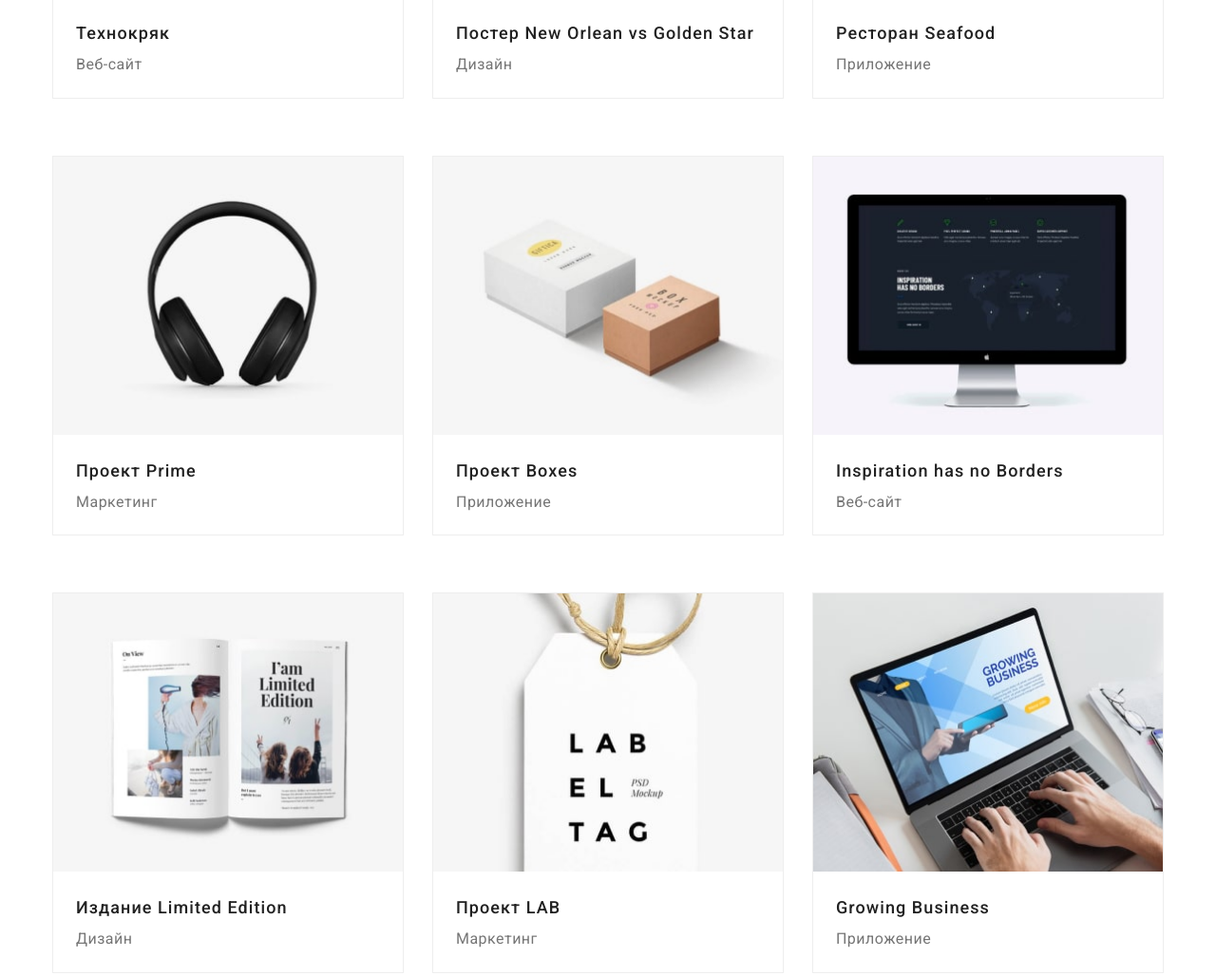
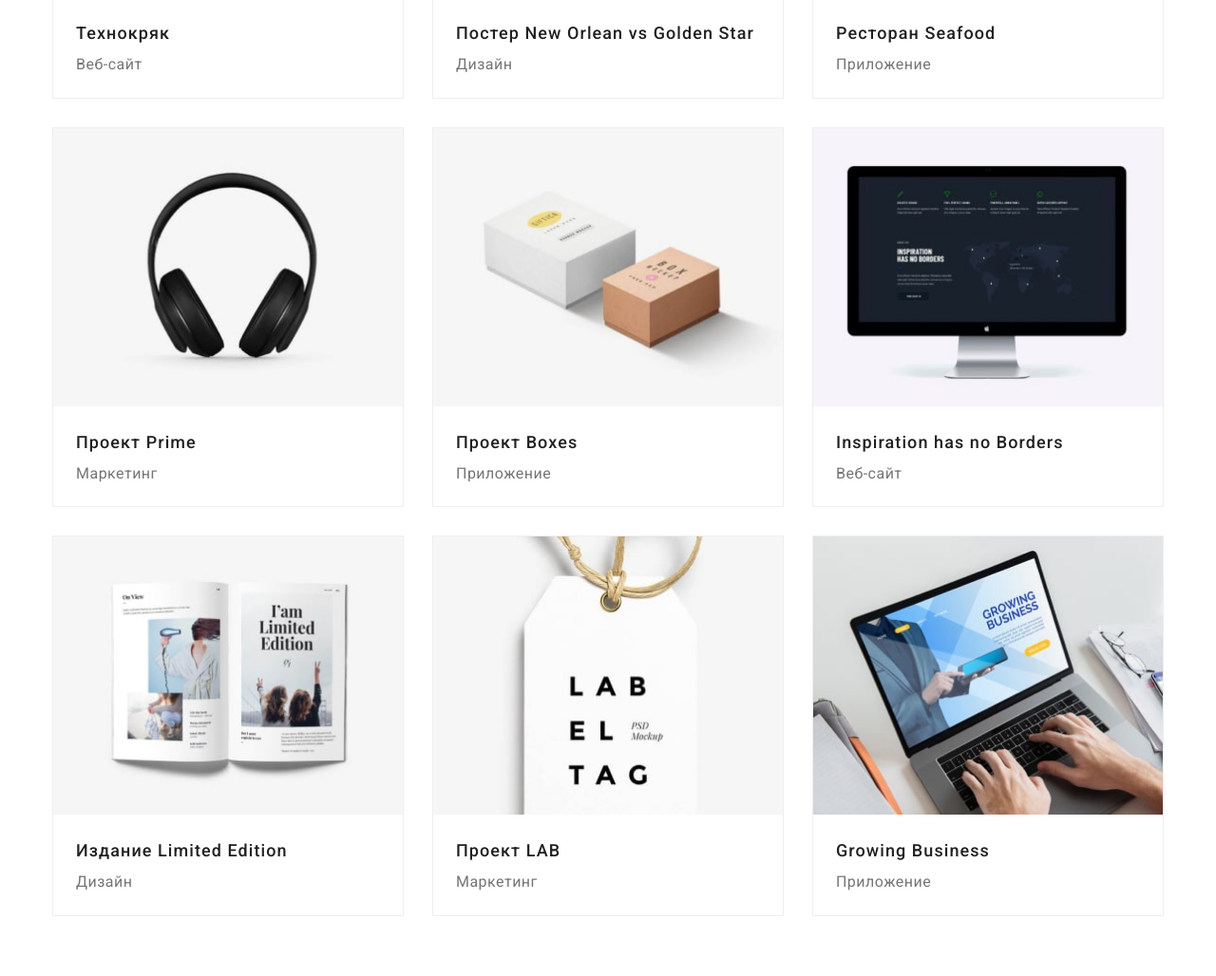
Before and after one commit to nina-strizhachenko/goit-markup-hw-03-03-03, a plain HTML site: page portfolio.html in a window 1280 px wide. Shown: the part 561-1589 px from the top of the page at 95% size. Drawn offline with nearby package versions, Linux system fonts and the light colour scheme.

Commit message:
dz-03-pravki-4

```diff
--- a/css/styles.css
+++ b/css/styles.css
@@ -347,18 +347,10 @@ img {
   flex-wrap: wrap;
 }
 .portfolio-item {
-  margin-right: 30px;
-  margin-bottom: 30px;
   border: 1px solid var(--border-portfolio-item-color);
 }
 .portfolio-item {
   flex-basis: calc((100% - 60px) / 3);
-}
-.portfolio-item {
-  margin-right: 30px;
-}
-.portfolio-item:nth-child(3n) {
-  margin-right: 0;
 }
 .portfolio-item:not(:nth-child(3n)) {
   margin-right: 30px;
```
